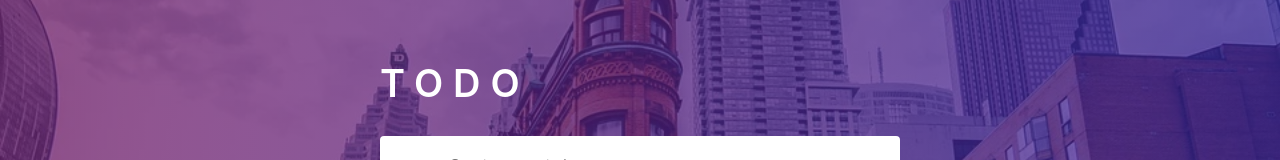
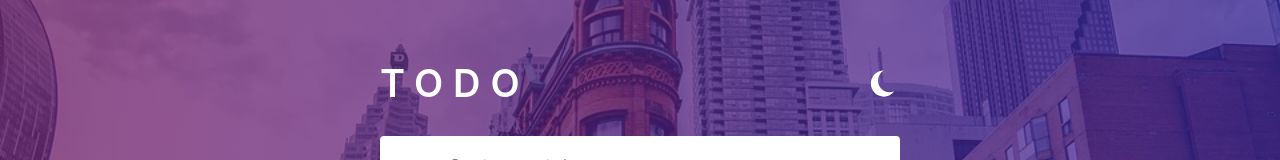
Before and after one commit to JaroslawChaykin/mytodowithblackjackandreact, a React (Create React App) app: page / in a window 1280 px wide. Shown: the top 160 px of the page. Built offline with nearby package versions, Linux system fonts and the light colour scheme.

Commit message:
theme icons

```diff
--- a/src/components/Header/Header.js
+++ b/src/components/Header/Header.js
@@ -1,8 +1,21 @@
 import classes from './Header.module.scss'
+import { changeTheme } from '../../store/reducers/changeThemeReducer';
+import { useDispatch, useSelector } from 'react-redux';
+import moon from '../../assets/images/moon.svg'
+import sun from '../../assets/images/sun.svg'
+
 const Header = () => {
+    const dispatch = useDispatch()
+    const theme = useSelector(state => state.theme)
+
+    const changeThm = () => dispatch(changeTheme())
+
     return (
       <div className={classes.header}>
             <h1 className={classes.title}>TODO</h1>
+            <div className={classes.themeImage} onClick={changeThm}>
+                <img src={theme === 'black' ? sun : moon} alt="theme"/>
+            </div>
       </div>
     );
 };
--- a/src/components/Header/Header.module.scss
+++ b/src/components/Header/Header.module.scss
@@ -1,9 +1,21 @@
 .header {
   margin-bottom: 30px;
+  transition: 0.2s ease-in-out;
+  display: flex;
+  justify-content: space-between;
+  align-items: center;
   .title {
     font-size: 38px;
     font-weight: 600;
     letter-spacing: 10px;
     color: white;
   }
+  .themeImage {
+    width: 35px;
+    height: 35px;
+    border-radius: 50%;
+    img {
+      width: 100%;
+    }
+  }
 }
--- a/src/components/bg-image/BgImage.module.scss
+++ b/src/components/bg-image/BgImage.module.scss
@@ -3,6 +3,7 @@
 .bgImage {
   height: 100%;
   .blackBg {
+    transition: 0.2s ease-in-out;
     min-height: calc(100vh - 250px);
     max-height: 100%;
     .content {
--- a/src/components/footerFilter/FooterFilter.module.scss
+++ b/src/components/footerFilter/FooterFilter.module.scss
@@ -4,7 +4,7 @@
   display: flex;
   justify-content: space-between;
   font-size: 14px;
-
+  transition: 0.2s ease-in-out;
   button {
     background: none;
     border: none;
--- a/src/components/todoCreatedForm/TodoCreatedForm.module.scss
+++ b/src/components/todoCreatedForm/TodoCreatedForm.module.scss
@@ -2,8 +2,8 @@
 
 .form {
   margin-bottom: 20px;
-
   .input {
+    transition: 0.2s ease-in-out;
     padding: 20px 10px 20px 70px;
     width: 100%;
     border: none;
--- a/src/components/todoList/todoList.module.scss
+++ b/src/components/todoList/todoList.module.scss
@@ -2,4 +2,5 @@
 .todoList {
   border-radius: 4px;
   overflow: hidden;
+  transition: 0.2s ease-in-out;
 }
```
Also changed, not shown: src/assets/images/moon.svg (added), src/assets/images/sun.svg (added).
